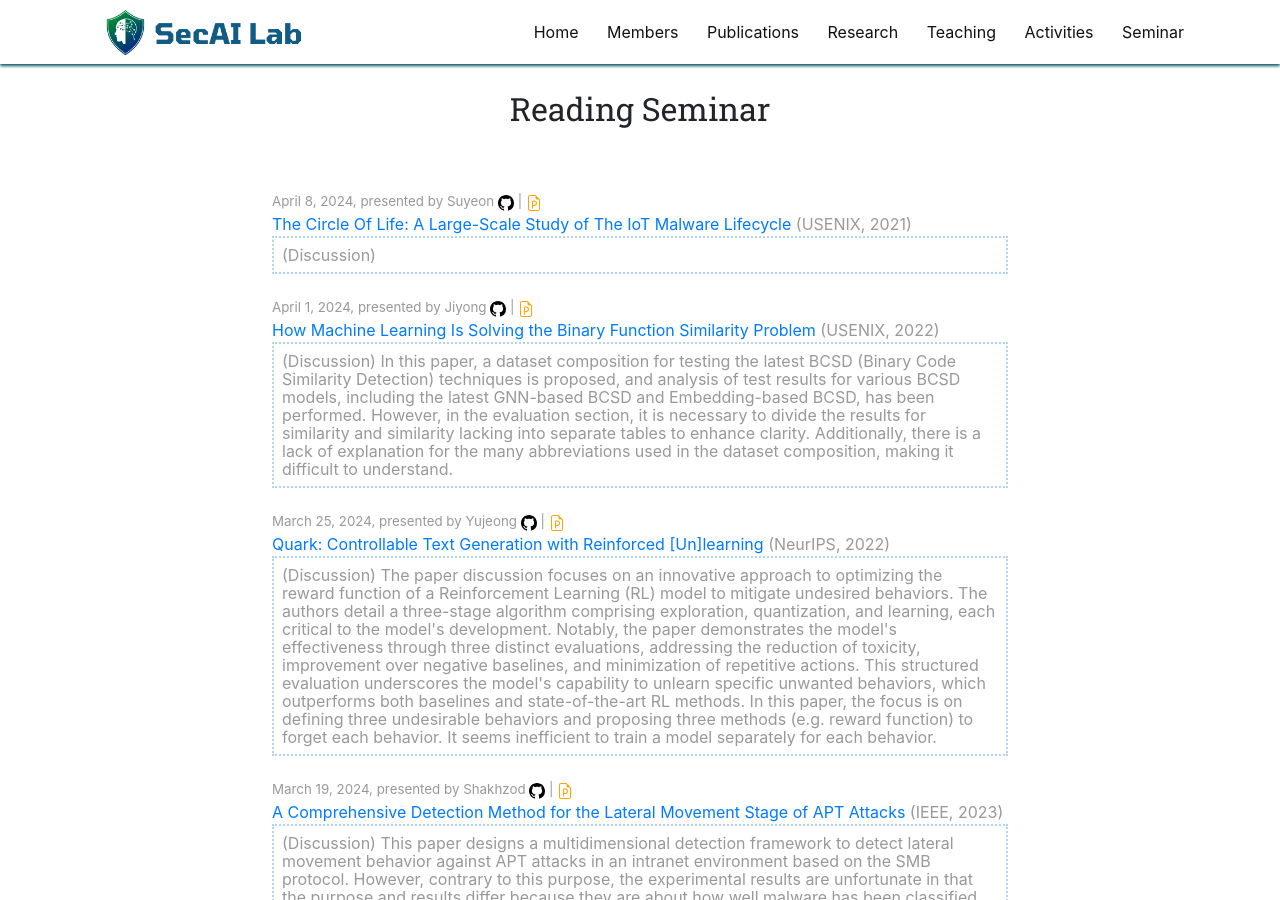
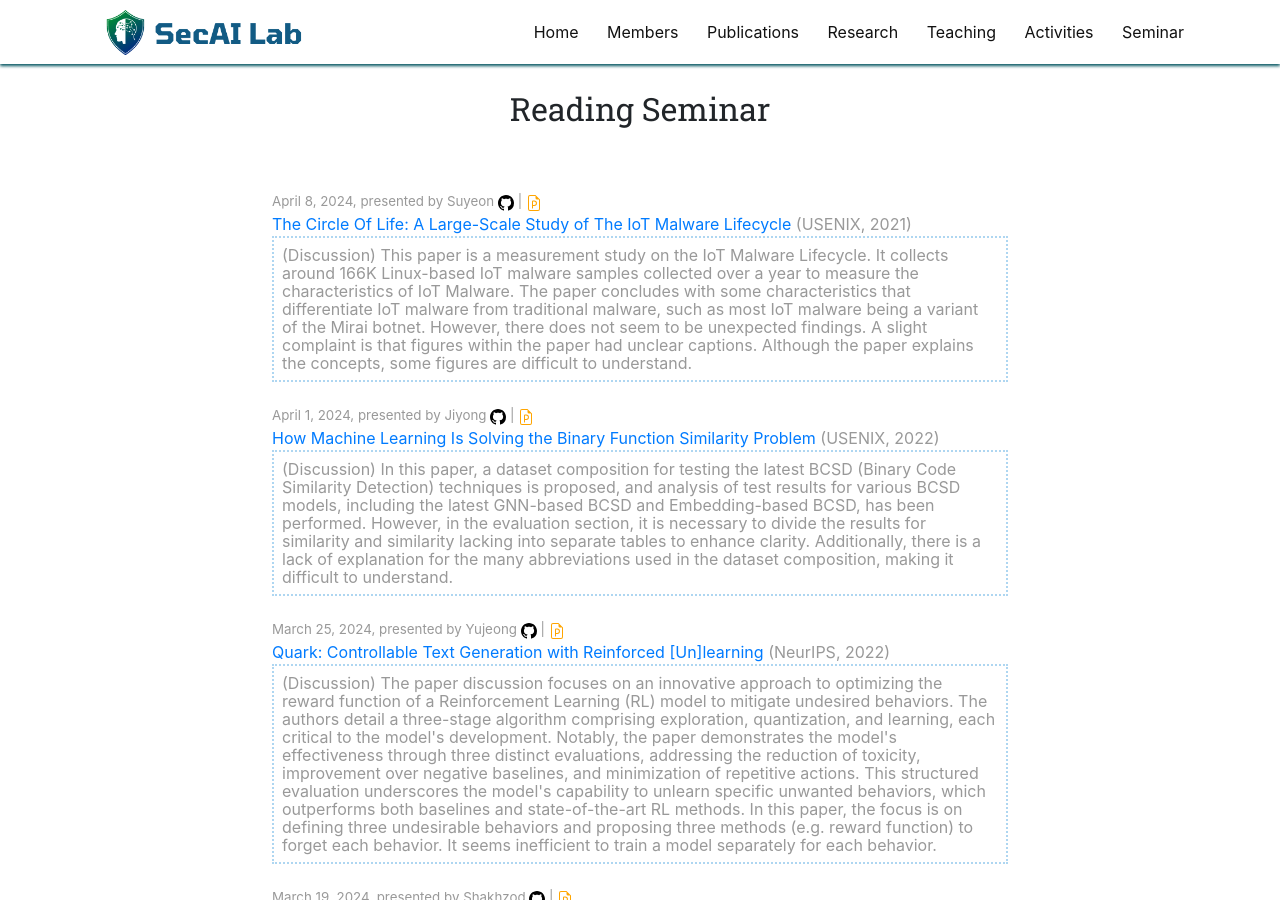
Before and after one commit to SecAI-Lab/secai-lab.github.io, a Jekyll site: the page built from pages/seminar.md, in a window 1280 px wide and 900 px high. Built offline with Jekyll 4.4.1, drawn with Linux system fonts in a browser that asks for light colours; nearby versions of some CDN libraries.

Commit message:
added discussion

```diff
--- a/_data/readings.yml
+++ b/_data/readings.yml
@@ -6,7 +6,7 @@
   conference: USENIX
   date: 2024.04.08
   pub_year: 2021
-  discussion: "(Discussion)"
+  discussion: "(Discussion) This paper is a measurement study on the IoT Malware Lifecycle. It collects around 166K Linux-based IoT malware samples collected over a year to measure the characteristics of IoT Malware. The paper concludes with some characteristics that differentiate IoT malware from traditional malware, such as most IoT malware being a variant of the Mirai botnet. However, there does not seem to be unexpected findings. A slight complaint is that figures within the paper had unclear captions. Although the paper explains the concepts, some figures are difficult to understand."
 
 
 - title: "How Machine Learning Is Solving the Binary Function Similarity Problem"
```
